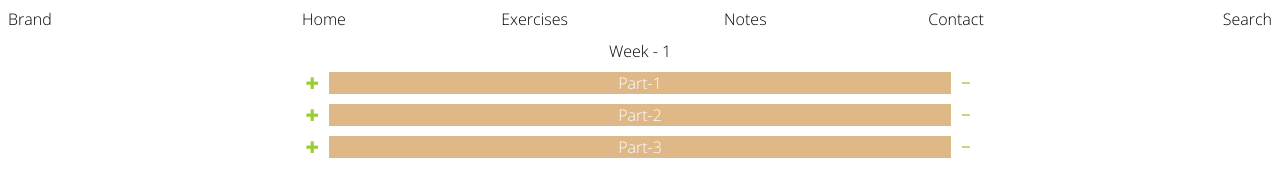
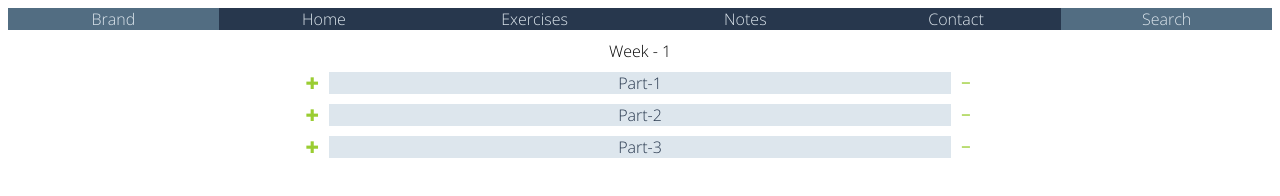
Before and after one commit to ladyinredtr/EnglishNotes, a plain HTML site: page index.html in a window 1280 px wide. Drawn offline with Linux system fonts and the light colour scheme.

Commit message:
colors changed

```diff
--- a/index.html
+++ b/index.html
@@ -9,7 +9,7 @@
 </head>
 <body>
     <div class="container">
-        <div>Brand</div>
+        <div class="brand">Brand</div>
         <div class="navigation">
             <div>Home</div>
             <div>Exercises</div>
--- a/style.css
+++ b/style.css
@@ -18,11 +18,20 @@
     grid-row: 1;
     grid-template-columns: repeat(4, 1fr);
     text-align: center;
+    background-color: #27374D;
+    color: #DDE6ED;
+}
 
+.brand{
+    background-color: #526D82;
+    color:#DDE6ED;
+    text-align: center;
 }
 
 .search{
-    text-align: right;
+    text-align: center;
+    background-color: #526D82;
+    color:#DDE6ED;
 }
 
 .content{
@@ -63,8 +72,9 @@
 }
 
 .part-bg{
-    background-color: burlywood;
+    background-color: #DDE6ED;
     width: 50%;
+    color: #27374D
 }
 
 @media (max-width:400px) {
```
